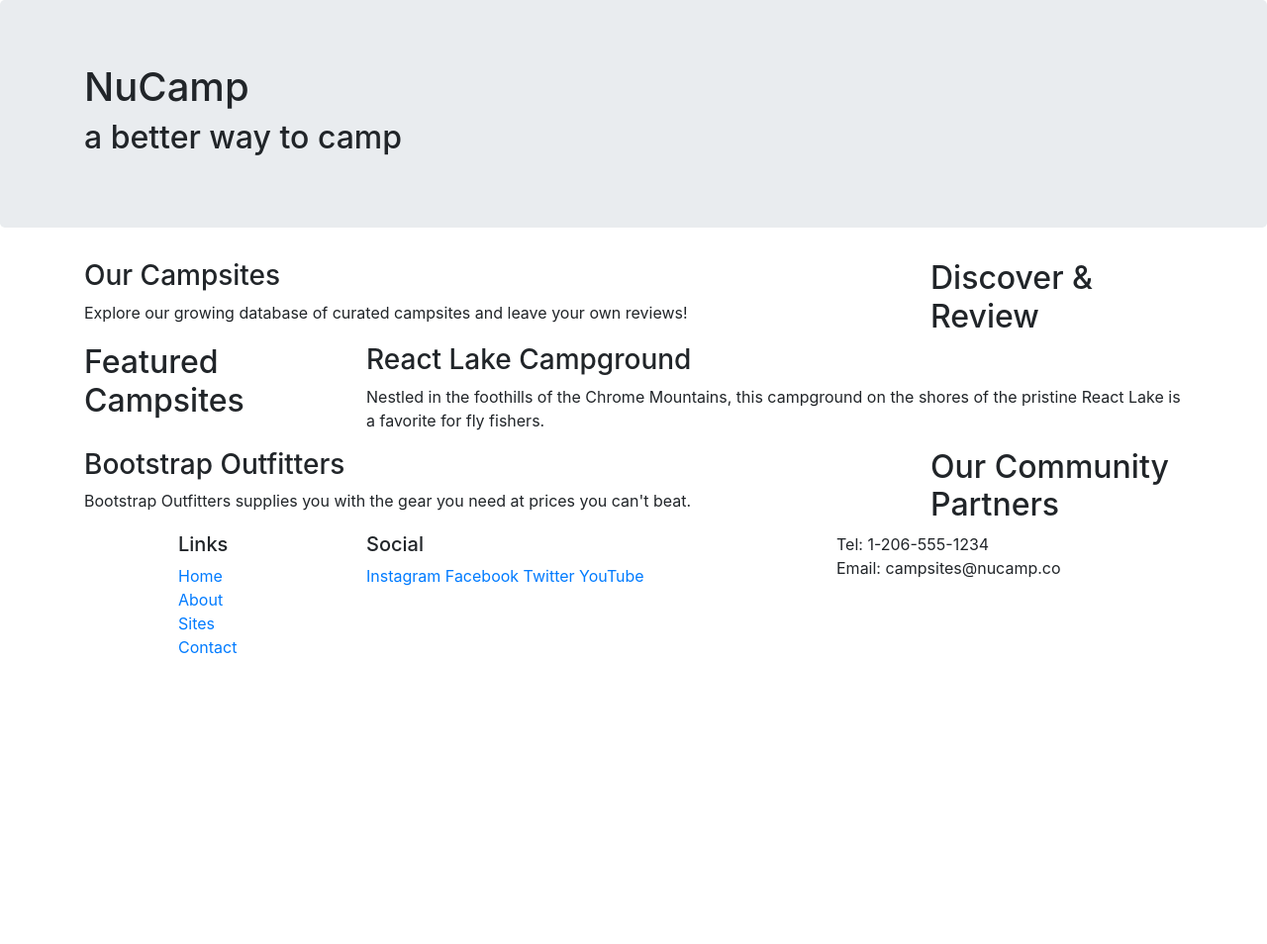
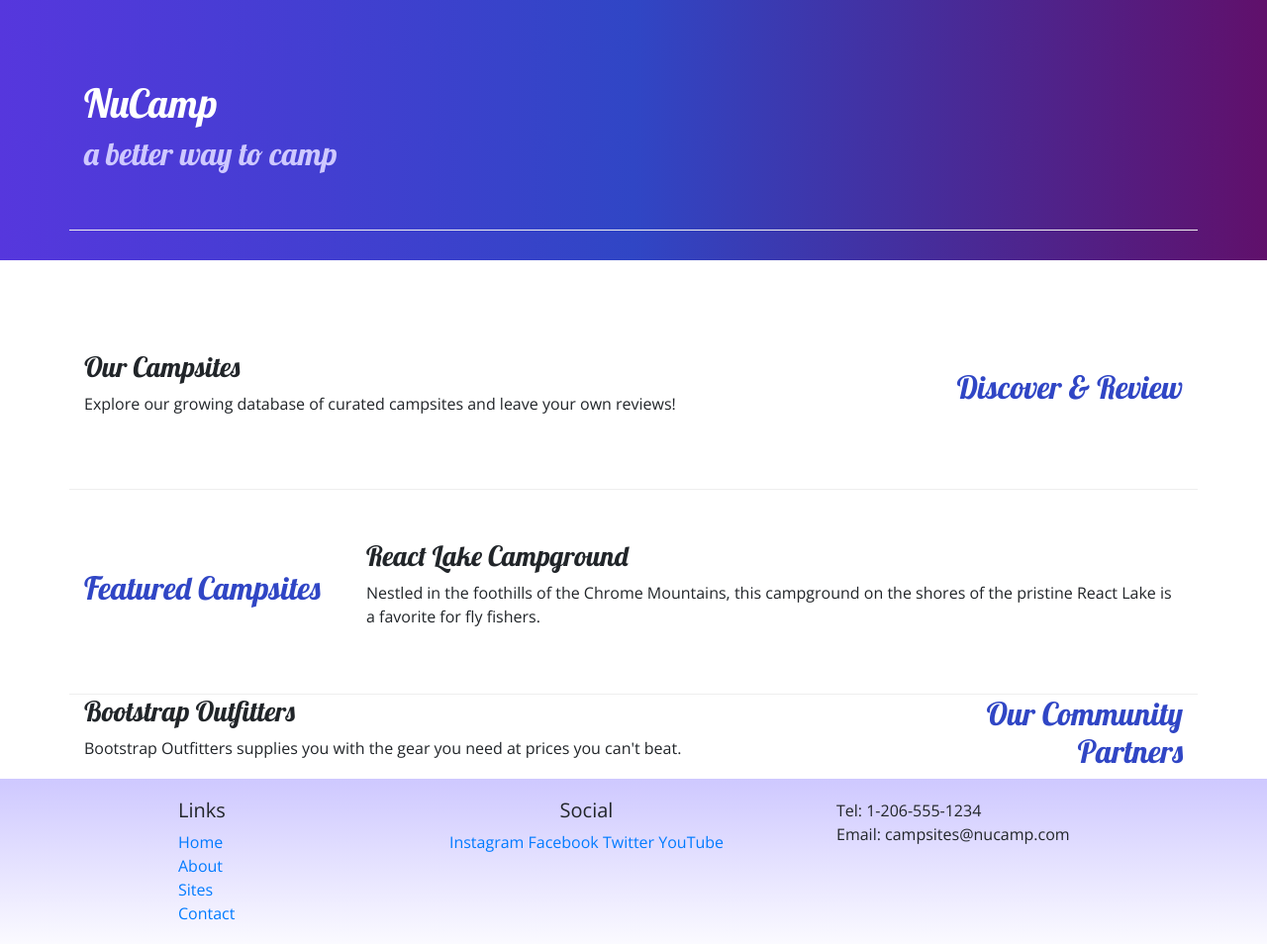
Before and after one commit to TrevorKidd/nucampsite, a website: page index.html in a window 1280 px wide. Shown: the whole page at 99% size. Before the commit the page ends 800 px from the top, so only its background shows below. Drawn offline with nearby package versions, Linux system fonts and the light colour scheme.

Commit message:
Made additional bootstrap changes

```diff
--- /dev/null
+++ b/css/styles.css
@@ -0,0 +1,32 @@
+body {
+    font-family: "Open Sans", sans-serif;
+}
+
+h1, h2, h3 {
+    font-family: "Lobster", cursive;
+}
+
+h2 {
+    color: #3046C5;
+}
+
+header h2 {
+    color: #CEC8FF;
+}
+
+footer {
+    background-image: linear-gradient(#CEC8FF, white);
+    padding: 20px 0;
+}
+
+.jumbotron {
+    padding: 30px;
+    background-image: linear-gradient(to right, #5637DD, #3046C5, #60106B);
+    color: white;
+}
+
+.row-content {
+    padding: 50px 0;
+    border-bottom: 1px ridge;
+    min-height: 200px;
+}
--- a/index.html
+++ b/index.html
@@ -5,14 +5,16 @@
     <meta charset="utf-8" />
     <meta name="viewport" content="width=device-width, initial-scale=1" />
     <link rel="stylesheet" href="node_modules/bootstrap/dist/css/bootstrap.min.css" />
+    <link rel="stylesheet" href="https://fonts.googleapis.com/css?family=Lobster|Open+Sans" />
+    <link rel="stylesheet" href="css/styles.css" />
     <title>NuCamp: A Better Way To Camp</title>
 </head>
 
 <body>
 
-    <header class="jumbotron">
+    <header class="jumbotron jumbotron-fluid">
         <div class="container">
-            <div class="row">
+            <div class="row row-content align-items-center">
                 <div class="col">
                     <h1>NuCamp</h1>
                     <h2>a better way to camp</h2>
@@ -22,9 +24,9 @@
     </header>
 
     <div class="container">
-        <div class="row">
+        <div class="row row-content align-items-center">
             <div class="col-sm-4 order-sm-last col-md-3">
-                <h2>Discover & Review</h2>
+                <h2 class="text-sm-right">Discover & Review</h2>
             </div>
             <div class="col">
                 <h3>Our Campsites</h3>
@@ -32,7 +34,7 @@
             </div>
         </div>
 
-        <div class="row">
+        <div class="row row-content align-items-center">
             <div class="col-sm-4 col-md-3">
                 <h2>Featured Campsites</h2>
             </div>
@@ -44,7 +46,7 @@
 
         <div class="row">
             <div class="col-sm-4 order-sm-last col-md-3">
-                <h2>Our Community Partners</h2>
+                <h2 class="text-sm-right">Our Community Partners</h2>
             </div>
             <div class="col">
                 <h3>Bootstrap Outfitters</h3>
@@ -66,16 +68,16 @@
                             <li><a href="#">Contact</a></li>
                         </ul>
                     </div>
-                    <div class="col-6 col-sm-5">
+                    <div class="col-6 col-sm-5 text-center">
                         <h5>Social</h5>
                         <a href="http://instagram.com/">Instagram</a>
                         <a href="http://facebook.com/">Facebook</a>
                         <a href="http://twitter.com/">Twitter</a>
                         <a href="http://youtube.com/">YouTube</a>
                     </div>
-                    <div class="col-sm-4">
+                    <div class="col-sm-4 class="text-sm-right"">
                         Tel: 1-206-555-1234<br />
-                        Email: campsites@nucamp.co
+                        Email: campsites@nucamp.com
                     </div>
                </div>
             </div>
```
